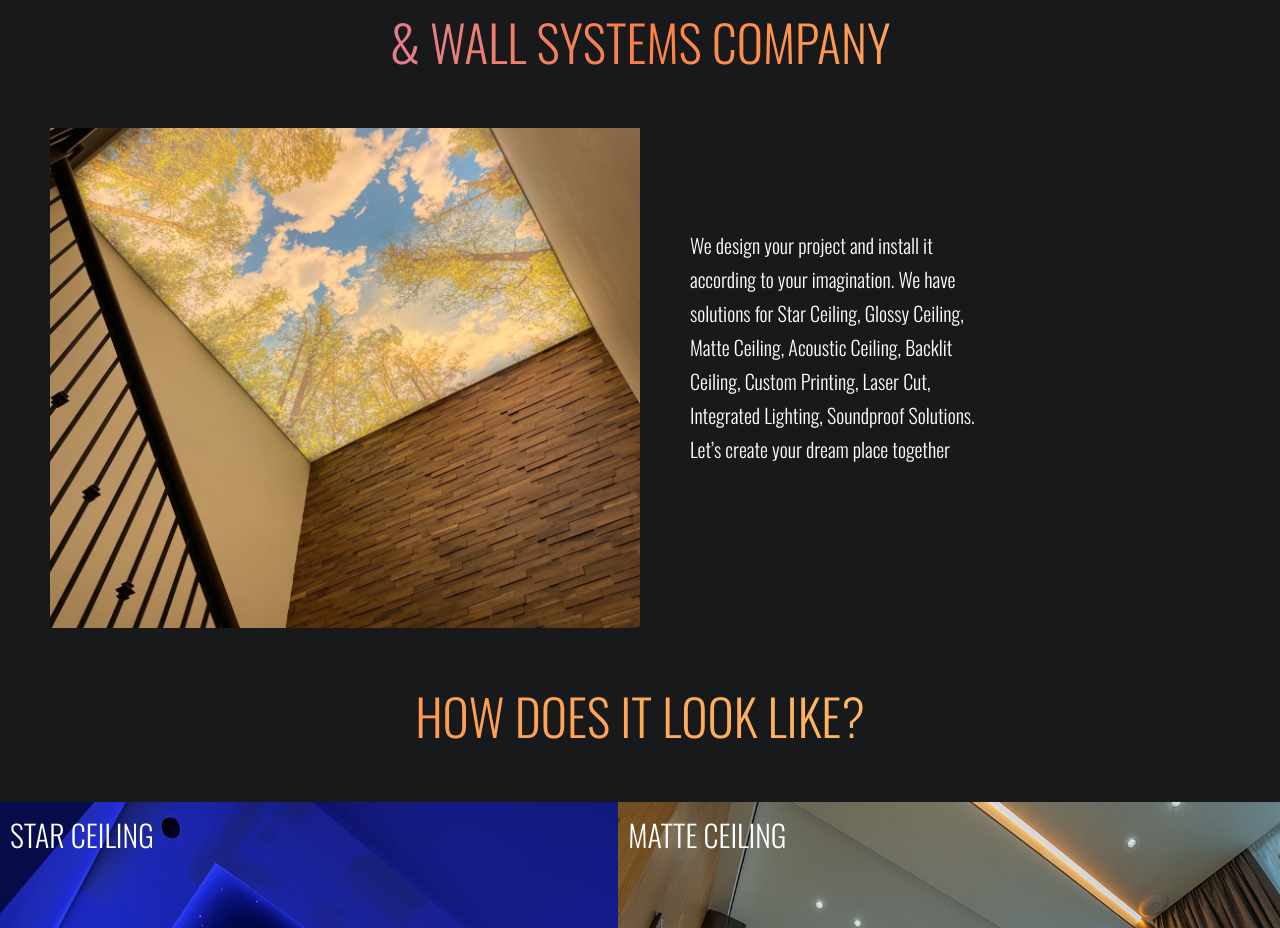
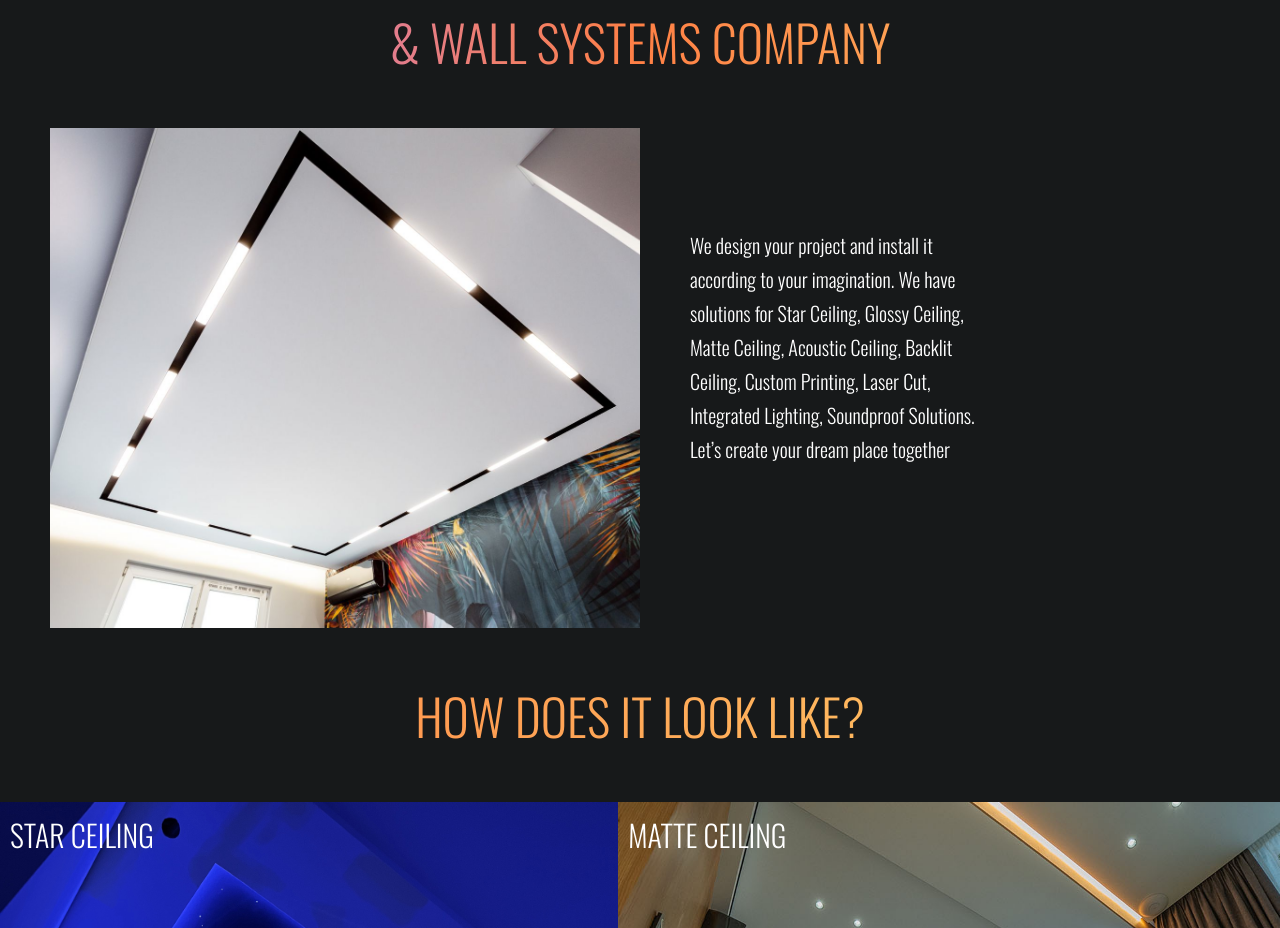
Before and after one commit to Aleksei2576/nova, a React (Create React App) app: page / in a window 1280 px wide. Shown: the part 920-1848 px from the top of the page. Built offline with nearby package versions, Linux system fonts and the light colour scheme.

Commit message:
Update Block1.css

```diff
--- a/src/css/Block1.css
+++ b/src/css/Block1.css
@@ -15,7 +15,7 @@
   background-repeat: no-repeat;
   background-position: center;
   background-size: cover;
-  background-image: url('../pages/imagesPages/sol-img-6.jpg');
+  background-image: url('../pages/imagesPages/slot.jpg');
 }
 
 
```
